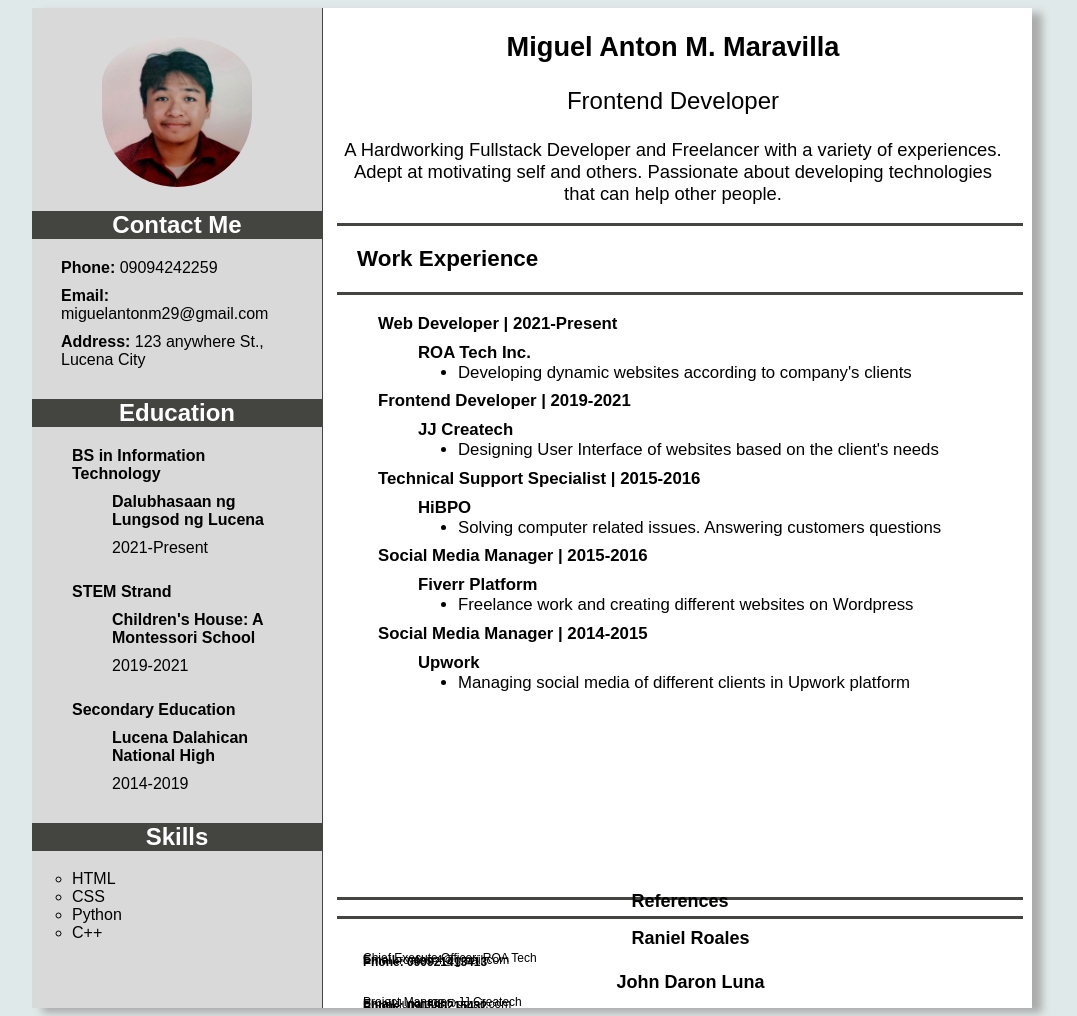
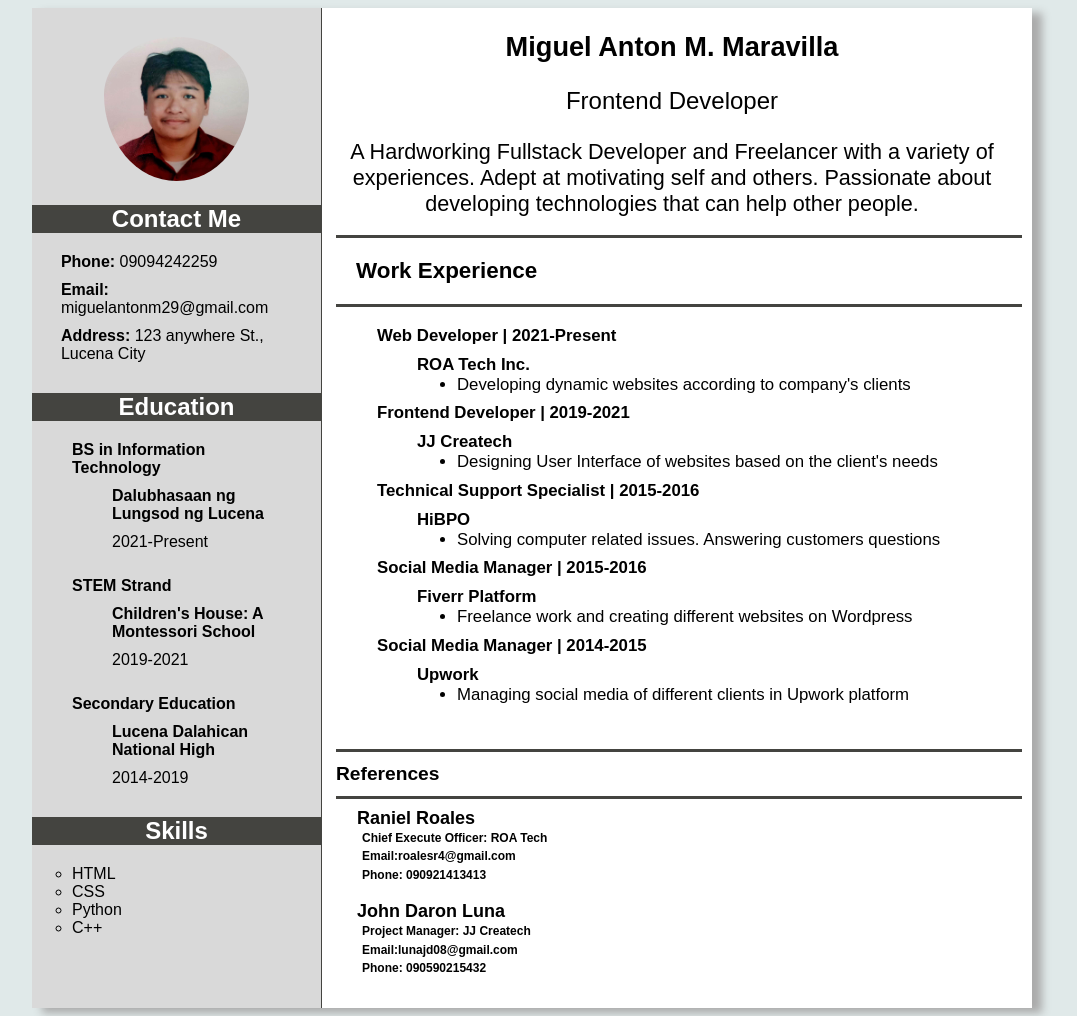
Before and after one commit to migs2129/WS101-Activity-1, a plain HTML site: page index.html in a window 1280 px wide. Shown: the whole page, without its empty margins (108-1185 px from the left). Drawn offline with Linux system fonts and the light colour scheme.

Commit message:
Update styles.css

```diff
--- a/styles.css
+++ b/styles.css
@@ -1,3 +1,7 @@
+
+*{
+    box-sizing: border-box;
+}
 .container{
     width: 100%;
     max-width: 1000px;
@@ -31,9 +35,9 @@ body {
     padding-right: 2%;
 }
 .imgres {
-    width: 150px;
-    height: 150px;
-    border-radius: 100px;
+    width: 50%;
+    height: 50%;
+    border-radius: 50%;
     padding-top: 10%;
     margin-left: auto;
     margin-right: auto;
@@ -85,6 +89,7 @@ li{
 }
 .line_end{
     border-top: 3px  solid #444440;
+    border-bottom: 3px  solid #444440;
     margin-left: 2%;
 }
 .line_s{
@@ -99,14 +104,21 @@ li{
     font-size: 14px;
     text-align: left;
     padding-left: 15px;
-    padding-bottom: 25%;
+    padding-bottom: 2%;
 }
 footer {
     font-size: 12px;
     line-height: 2px;
-    text-align: center;
-    margin-bottom: 0%;
-
+    text-align: left;
+}
+#f_h2{
+    font-size: 1.6em;
+    padding-bottom: 3%;
+    padding-top: 3%;
+}
+#ref_li{
+    padding-bottom: 2.5%;
+    font-weight: bold;
 }
 .work li{
     font-size: 1.2em;
@@ -120,7 +132,7 @@ article {
     text-justify: center;
     padding-left: 2%;
     padding-right: 2%;
-    font-size: 1.15em;
+    font-size: 1.35em;
     font-weight: lighter;
 }
 html {
```
